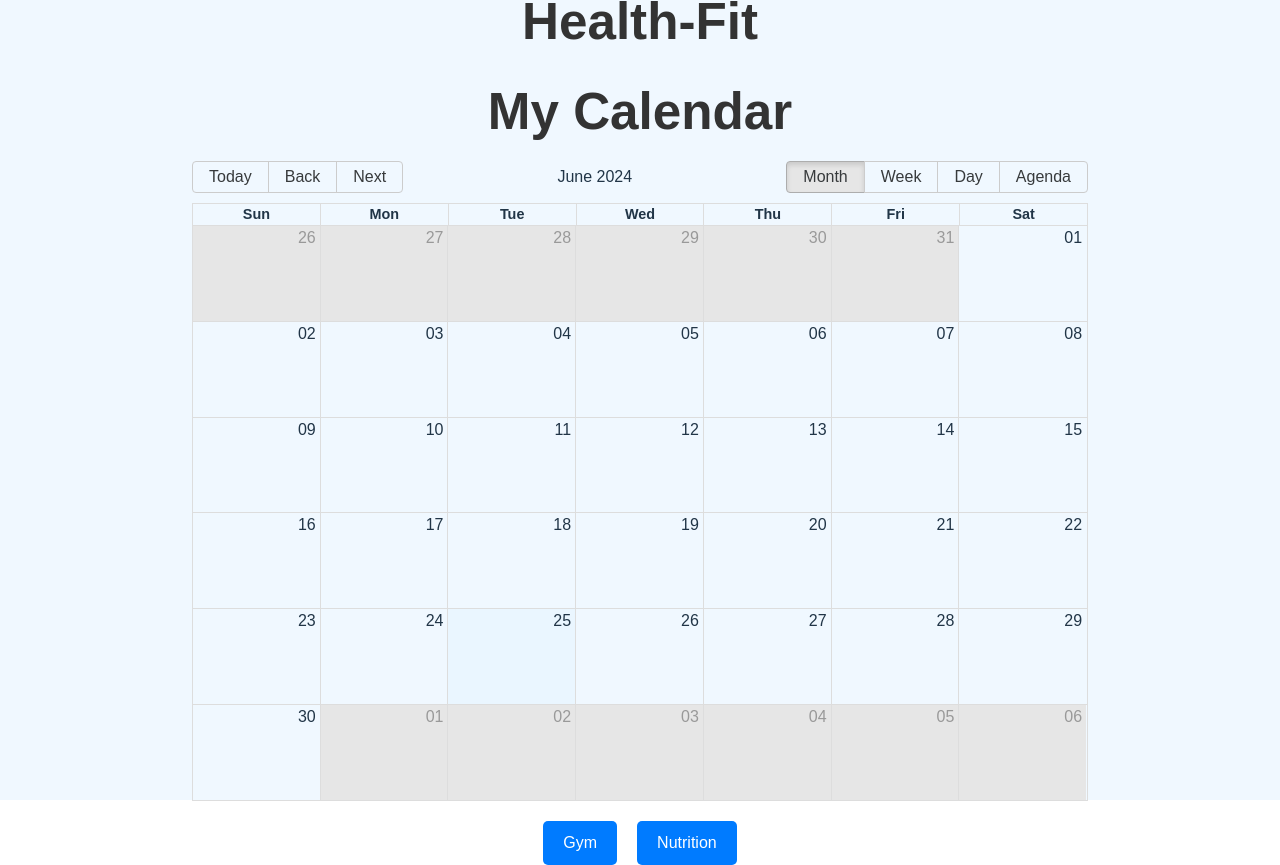
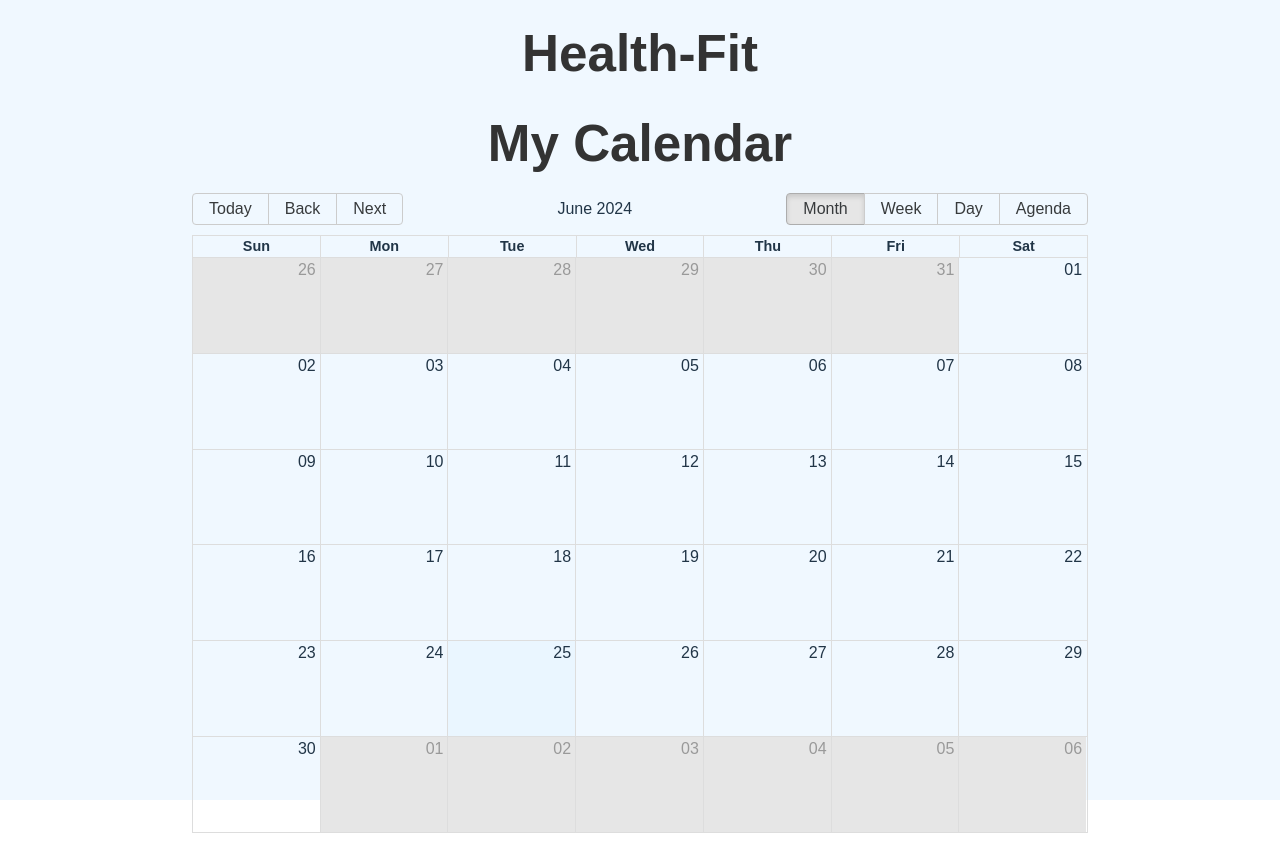
Before and after one commit to MyCloudAtl/Health-Fit, a React (Vite) app in the folder Health-Fit/: page / in a window 1280 px wide. After the commit the page ends 833 px from the top, so only its background shows below. Built offline with nearby package versions, Linux system fonts and the light colour scheme.

Commit message:
updted css and removed link from home.jsx

```diff
--- a/Health-Fit/src/components/Home.jsx
+++ b/Health-Fit/src/components/Home.jsx
@@ -10,10 +10,7 @@ const Home = () => {
         <h1>Health-Fit</h1>
         <BigCalendar/>
       </div>
-      <div className="nav">
-        <Link to="/gym">Gym</Link>
-        <Link to="/nutrition">Nutrition</Link>
-      </div>
+
       </div>
     )
   }
```
